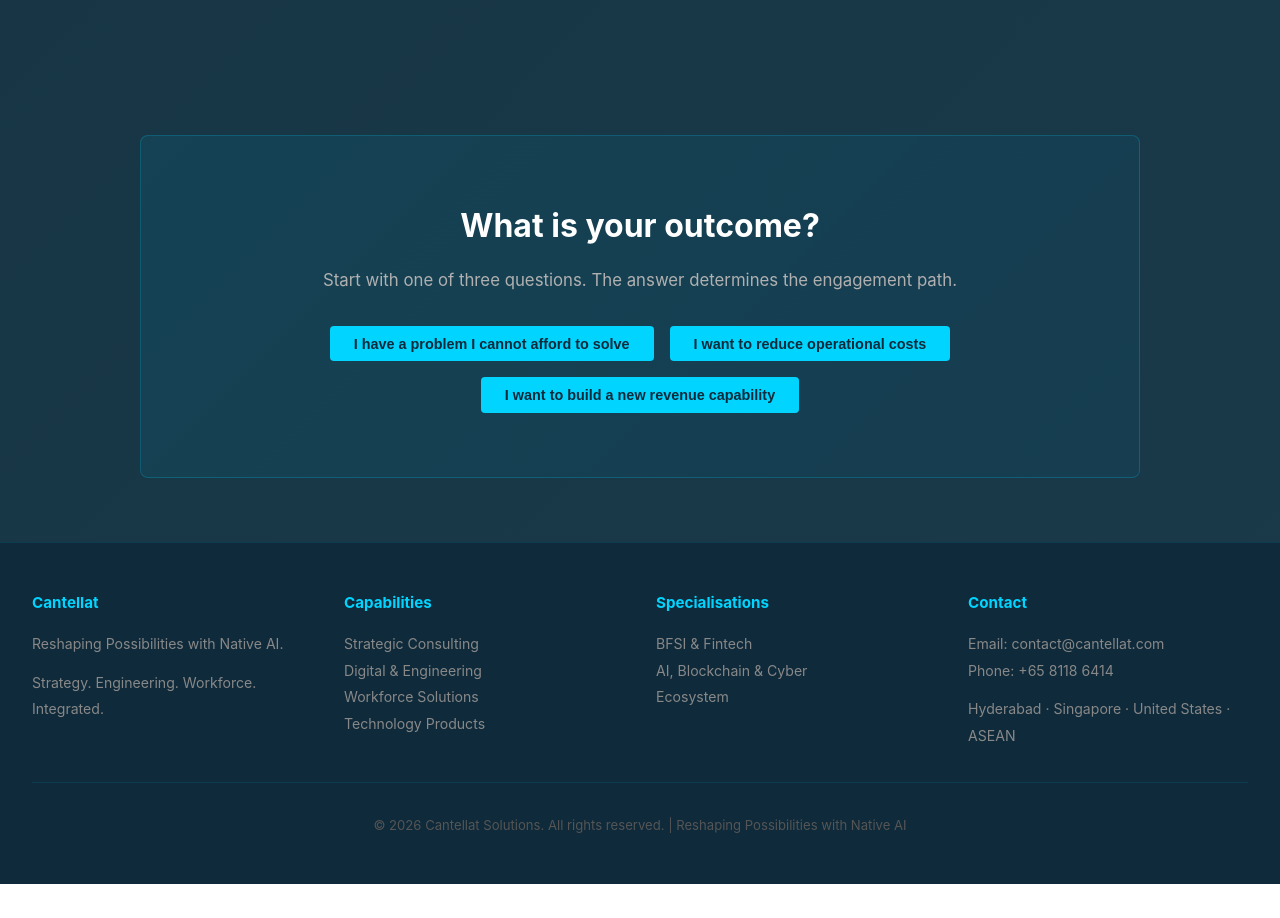
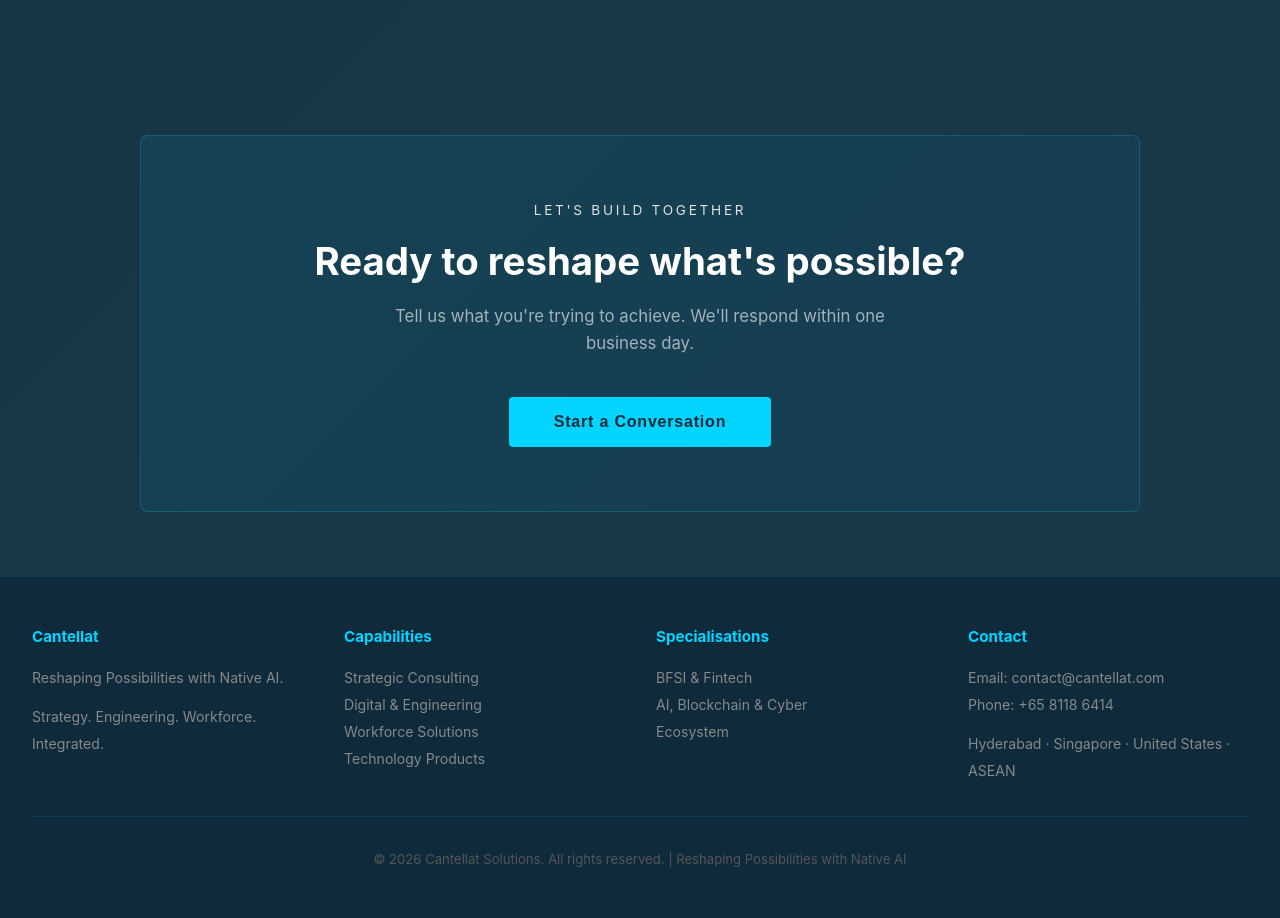
Before and after one commit to amitctt/cantellat-website, a plain HTML site: page index.html in a window 1280 px wide. Shown: the part 5060-5978 px from the top of the page. Before the commit the page ends 5944 px from the top, so only its background shows below. Drawn offline with Linux system fonts and the light colour scheme.

Commit message:
Add files via upload

```diff
--- a/index.html
+++ b/index.html
@@ -609,14 +609,11 @@
 
     <!-- CTA Section -->
     <section style="padding: 0 2rem;">
-        <div class="cta-section" id="contact">
-            <h2>What is your outcome?</h2>
-            <p>Start with one of three questions. The answer determines the engagement path.</p>
-            <div class="cta-buttons">
-                <button class="cta-button" onclick="openContactForm('I have a problem I cannot afford to solve')">I have a problem I cannot afford to solve</button>
-                <button class="cta-button" onclick="openContactForm('I want to reduce operational costs')">I want to reduce operational costs</button>
-                <button class="cta-button" onclick="openContactForm('I want to build a new revenue capability')">I want to build a new revenue capability</button>
-            </div>
+        <div class="cta-section" id="contact" style="text-align: center; padding: 4rem 2rem;">
+            <p style="font-size: 0.85rem; letter-spacing: 0.2em; text-transform: uppercase; color: var(--accent); margin-bottom: 1rem;">Let's Build Together</p>
+            <h2 style="font-size: 2.4rem; font-weight: 700; margin-bottom: 1.2rem; line-height: 1.2;">Ready to reshape what's possible?</h2>
+            <p style="color: rgba(255,255,255,0.6); font-size: 1.05rem; max-width: 520px; margin: 0 auto 2.5rem;">Tell us what you're trying to achieve. We'll respond within one business day.</p>
+            <button class="cta-button" onclick="openContactForm('General Enquiry')" style="font-size: 1rem; padding: 1rem 2.8rem; letter-spacing: 0.05em;">Start a Conversation</button>
         </div>
     </section>
 
```
